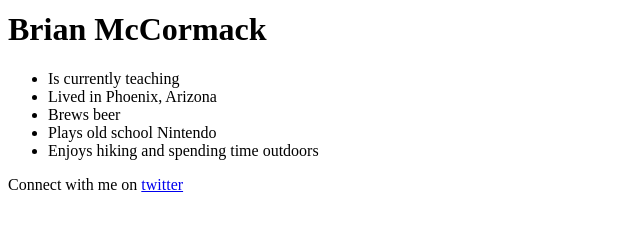
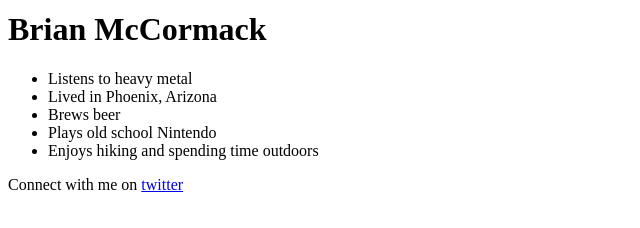
Before and after one commit to brianmccormack/aboutbrian, a plain HTML site: page about-v1.html in a window 1280 px wide. Shown: the part 322-550 px from the top of the page, 0-640 px from the left. Drawn offline with Linux system fonts and the light colour scheme.

Commit message:
Revert 9d90d6a..8b2117b
This rolls back to commit 9d90d6a1d144bb91281072410da5e71421c15aad.

```diff
--- a/about-v1.html
+++ b/about-v1.html
@@ -7,7 +7,7 @@
 		<img src="https://avatars3.githubusercontent.com/u/5325124?v=3&s=460" alt="Brian McCormack">
 		<h1>Brian McCormack</h1>
 		<ul>
-			<li>Is currently teaching</li>
+			<li>Listens to heavy metal</li>
 			<li>Lived in Phoenix, Arizona</li>
 			<li>Brews beer</li>
 			<li>Plays old school Nintendo</li>
```
